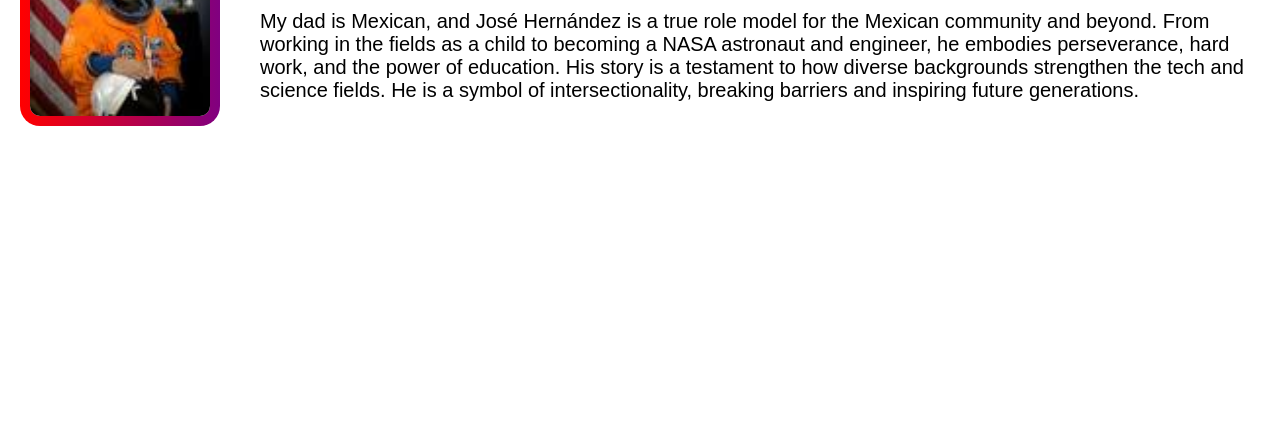
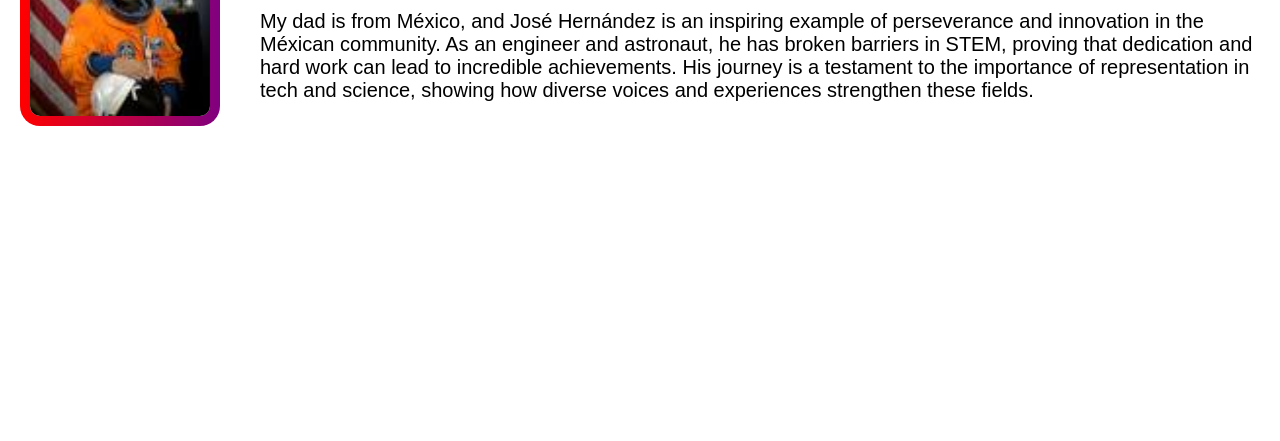
Before and after one commit to BluFromRio/cool-cats, a plain HTML site: page tech-hero.html in a window 1280 px wide. Shown: the part 359-800 px from the top of the page. Drawn offline with Linux system fonts and the light colour scheme.

Commit message:
Update tech-hero.html

```diff
--- a/tech-hero.html
+++ b/tech-hero.html
@@ -23,10 +23,10 @@
             </div>
             <div class="persontext">
                 <h2>José Hernández</h2>
-                <p>My dad is Mexican, and José Hernández is a true role model for the Mexican community and beyond.
-                   From working in the fields as a child to becoming a NASA astronaut and engineer, he embodies perseverance,
-                   hard work, and the power of education. His story is a testament to how diverse backgrounds strengthen
-                   the tech and science fields. He is a symbol of intersectionality, breaking barriers and inspiring future generations.</p>
+                <p>My dad is from México, and José Hernández is an inspiring example of perseverance and innovation in the Méxican community.
+                   As an engineer and astronaut, he has broken barriers in STEM, proving that dedication and hard work
+                   can lead to incredible achievements. His journey is a testament to the importance of representation in tech and science,
+                   showing how diverse voices and experiences strengthen these fields.</p>
             </div>
         </div>
     </main>
```
